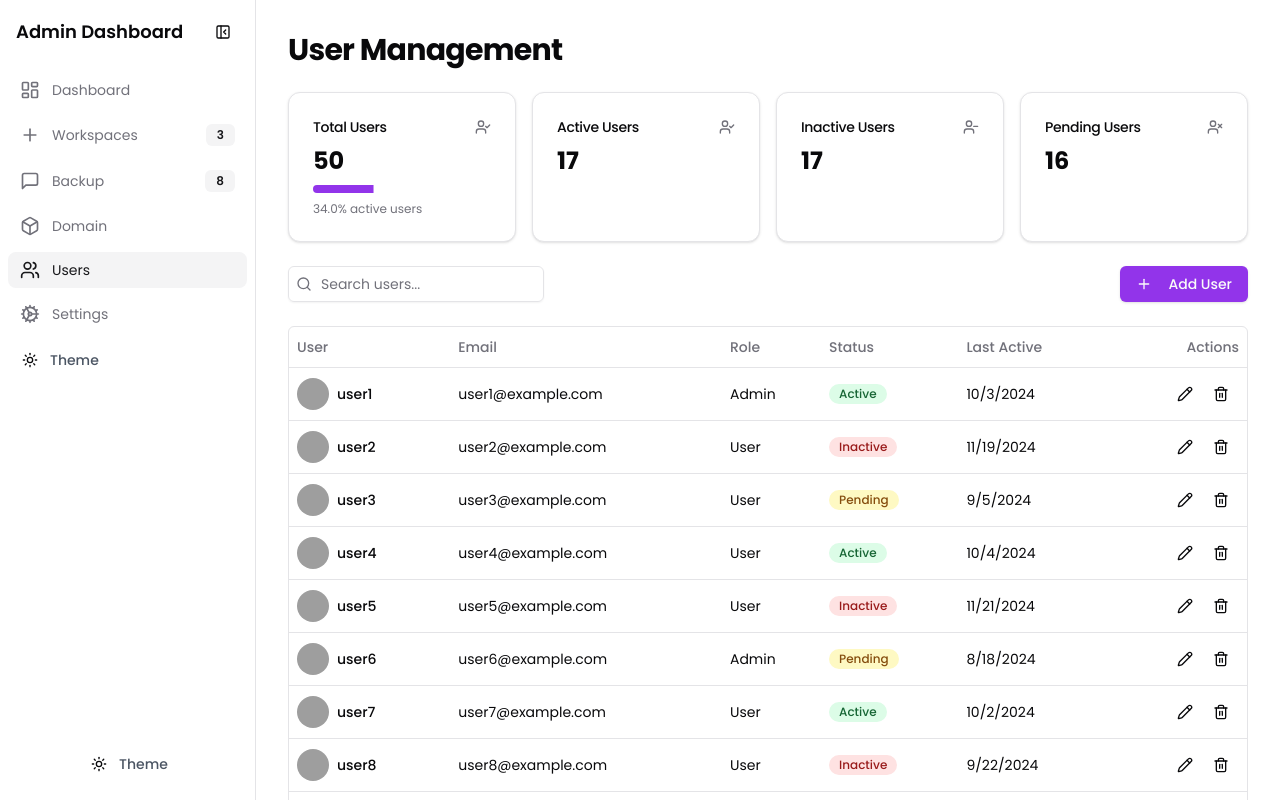
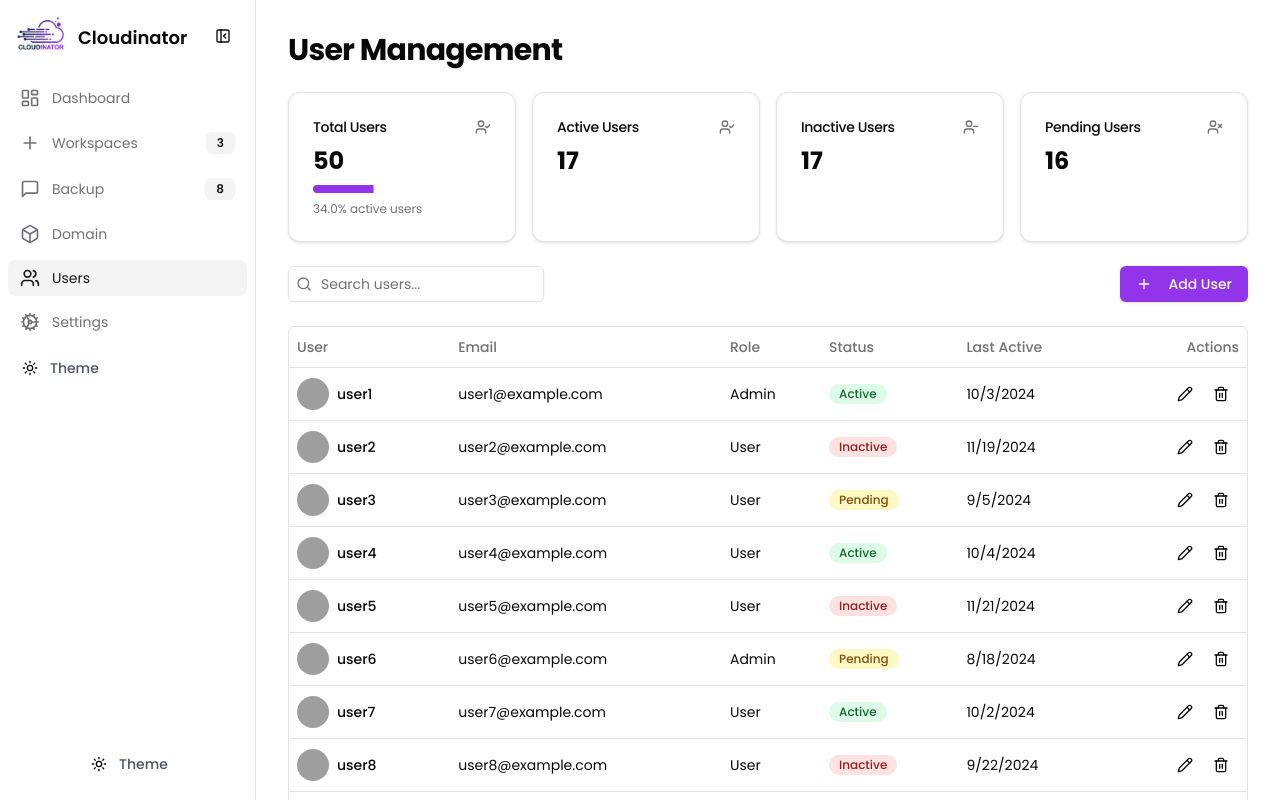
Before and after one commit to Cloudinator/cloudinator-admin, a Next.js app: page /users in a window 1280 px wide. Shown: the top 800 px of the page. Built offline with nearby package versions, Linux system fonts and the light colour scheme; grey boxes are pictures that could not be loaded.

Commit message:
updated sidebar

```diff
--- a/components/sidebar.tsx
+++ b/components/sidebar.tsx
@@ -6,6 +6,7 @@ import { cn } from "@/lib/utils";
 import { PanelLeftClose, PanelRightClose } from "lucide-react";
 import { Button } from "@/components/ui/button";
 import { useState } from "react";
+import Image from "next/image";
 
 export function Sidebar({ className }: React.HTMLAttributes<HTMLDivElement>) {
   const [isCollapsed, setIsCollapsed] = useState(false);
@@ -24,7 +25,10 @@ export function Sidebar({ className }: React.HTMLAttributes<HTMLDivElement>) {
         >
           {/* Header */}
           <div className="flex items-center justify-between p-4">
-            {!isCollapsed && <h2 className="text-lg font-semibold">Admin Dashboard</h2>}
+            {!isCollapsed && <div className="text-lg font-semibold flex">
+              <Image src={"/logo/cloudinator.png"} alt="Logo" width={50} height={50} />
+              <h1 className="pt-2 pl-3">Cloudinator</h1>
+              </div>}
             <Button
               variant="ghost"
               size="icon"
```
